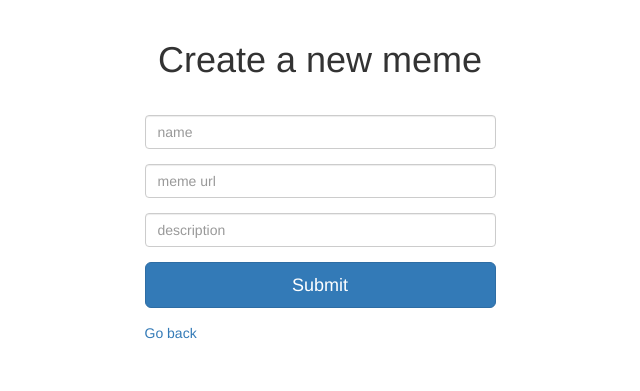
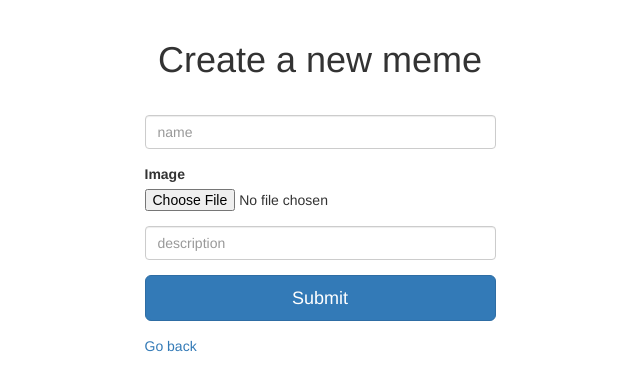
Before and after one commit to Xatai123/memeStash, a Node server app: page /memes/new in a window 1280 px wide. Shown: the part 52-443 px from the top of the page, without its empty margins (320-960 px from the left). Run offline with Node 20, Linux system fonts and the light colour scheme; the visitor is signed in with stand-in values (Sample User, id 1); some libraries are stand-ins or nearby versions.

Commit message:
upload image feature

```diff
--- a/package.json
+++ b/package.json
@@ -12,6 +12,7 @@
   "dependencies": {
     "async": "^3.1.0",
     "body-parser": "^1.18.3",
+    "cloudinary": "^1.14.0",
     "connect-flash": "^0.1.1",
     "ejs": "^2.6.1",
     "express": "^4.16.4",
@@ -19,6 +20,7 @@
     "method-override": "^3.0.0",
     "moment": "^2.24.0",
     "mongoose": "^5.4.10",
+    "multer": "^1.4.2",
     "nodemailer": "^6.3.0",
     "passport": "^0.4.0",
     "passport-local": "^1.0.0",
--- a/routes/auth.js
+++ b/routes/auth.js
@@ -129,7 +129,8 @@ router.post("/forgot", function (req, res, next) {
             to: user.email,
             from: "memeStash",
             subject: "memeStash Password Reset",
-            text: "click teh link below to change your password\n\n" +
+            text: "A password reset has been requested for " + user.username + "\n\n" +
+            "click teh link below to change your password\n\n" +
                "http://" + req.headers.host + "/reset/" + token + "\n\n"
          };
          smtpTransport.sendMail(mailOptions, function (err) {
--- a/routes/memes.js
+++ b/routes/memes.js
@@ -2,20 +2,41 @@ var express = require("express");
 var router = express.Router();
 var Meme = require("../models/meme");
 var middleware = require("../middleware");
+var multer = require('multer');
+var storage = multer.diskStorage({
+	filename: function (req, file, callback) {
+		callback(null, Date.now() + file.originalname);
+	}
+});
+var imageFilter = function (req, file, cb) {
+	// accept image files only
+	if (!file.originalname.match(/\.(jpg|jpeg|png|gif)$/i)) {
+		return cb(new Error('Only image files are allowed!'), false);
+	}
+	cb(null, true);
+};
+var upload = multer({ storage: storage, fileFilter: imageFilter })
+
+var cloudinary = require('cloudinary');
+cloudinary.config({
+	cloud_name: "xatai123cloud",
+	api_key: process.env.CLOUDINARY_API,
+	api_secret: process.env.CLOUDINARY_API_SECRET
+});
 
 router.get("/", function (req, res) {
 	let noMatch = "";
 	if (req.query.search) {
 		const regex = new RegExp(escapeRegex(req.query.search), 'gi');
-		Meme.find({name: regex}, function (err, foundMemes) {
+		Meme.find({ name: regex }, function (err, foundMemes) {
 			if (err) {
 				console.log(err.message);
 			} else {
-				if(foundMemes < 1){
+				if (foundMemes < 1) {
 					noMatch = "No match for what you are lookin for, mate."
 				}
 
-				res.render("memes/index", { memes: foundMemes, page: "memes", noMatch: noMatch});
+				res.render("memes/index", { memes: foundMemes, page: "memes", noMatch: noMatch });
 			}
 		});
 	} else {
@@ -30,29 +51,23 @@ router.get("/", function (req, res) {
 });
 
 // new meme
-router.post("/", middleware.isLoggedIn, function (req, res) {
-	var name = req.body.name;
-	var price = req.body.price;
-	var image = req.body.image;
-	var description = req.body.description;
-	var author = {
-		id: req.user._id,
-		username: req.user.username
-	};
-	var newCampgorund = {
-		name: name,
-		price: price,
-		image: image,
-		description: description,
-		author: author
-	};
-	Meme.create(newCampgorund, function (err, meme) {
-		if (err) {
-			req.flash("error", "Something went wrong");
-		} else {
-			req.flash("success", "Successfully created Meme");
-			res.redirect("memes");
+router.post("/", middleware.isLoggedIn, upload.single('image'), function (req, res) {
+	cloudinary.uploader.upload(req.file.path, function (result) {
+		// add cloudinary url for the image to the meme object under image property
+		req.body.meme.image = result.secure_url;
+
+		// add author to meme
+		req.body.meme.author = {
+			id: req.user._id,
+			username: req.user.username
 		}
+		Meme.create(req.body.meme, function (err, meme) {
+			if (err) {
+				req.flash('error', err.message);
+				return res.redirect('back');
+			}
+			res.redirect('/memes/' + meme.id);
+		});
 	});
 });
 
@@ -109,7 +124,7 @@ router.delete("/:id", middleware.checkMemeOwnership, function (req, res) {
 });
 
 function escapeRegex(text) {
-    return text.replace(/[-[\]{}()*+?.,\\^$|#\s]/g, "\\$&");
+	return text.replace(/[-[\]{}()*+?.,\\^$|#\s]/g, "\\$&");
 };
 
 module.exports = router;
--- a/views/memes/new.ejs
+++ b/views/memes/new.ejs
@@ -3,21 +3,25 @@
 <div class="row">
     <h1 style="text-align:center">Create a new meme</h1>
     <div style="width:30%; margin: 35px auto;">
-        <form action="/memes" method="POST">
+        <form action="/memes" method="POST" enctype="multipart/form-data">
             <div class="form-group">
-                <input class="form-control" type="text" name="name" placeholder="name" autocomplete="off">
+                <input class="form-control" type="text" name="meme[name]" placeholder="name" autocomplete="off">
             </div>
             <!-- <div class="form-group">
                 <input class="form-control" type="number" name="price" placeholder="price" min="0.01" step="0.01">
             </div> -->
+            <!-- <div class="form-group">
+                <input class="form-control" type="text" name="image" placeholder="meme url" autocomplete="on">
+            </div> -->
             <div class="form-group">
-                <input class="form-control" type="text" name="image" placeholder="meme url" autocomplete="on">
+                <label for="image">Image</label>
+                <input type="file" id="image" name="image" accept="image/*" required>
             </div>
             <div class="form-group">
-                <input class="form-control" type="text" name="description" placeholder="description" autocomplete="off">
+                <input class="form-control" type="text" name="meme[description]" placeholder="description" autocomplete="off">
             </div>
             <div class="form-group">
-                <input class="btn btn-primary btn-lg btn-block" type="submit">
+                <button class="btn btn-lg btn-primary btn-block">Submit</button>
             </div>
         </form>
         <a href="/memes">Go back</a>
```
Also changed, not shown: 1 other file.
